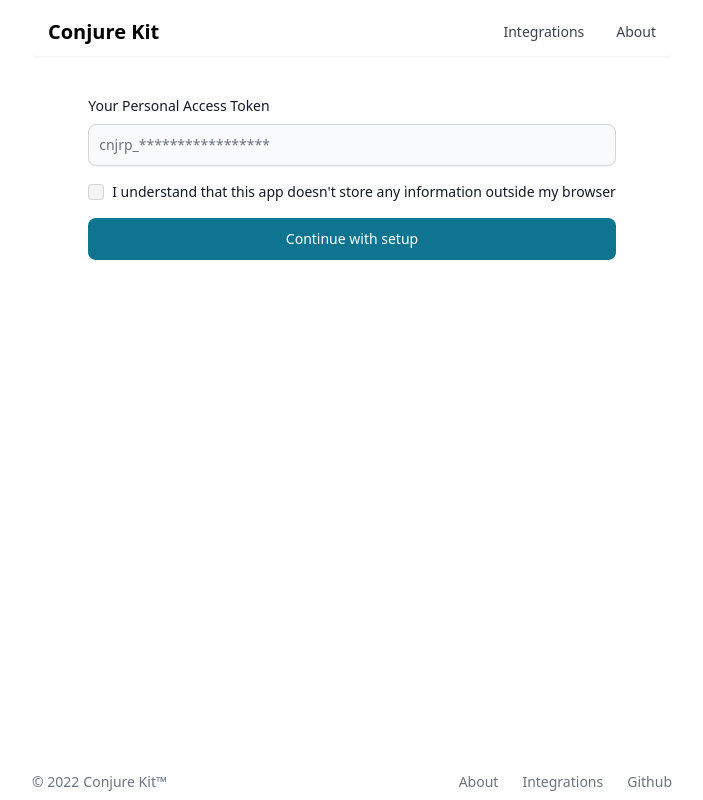
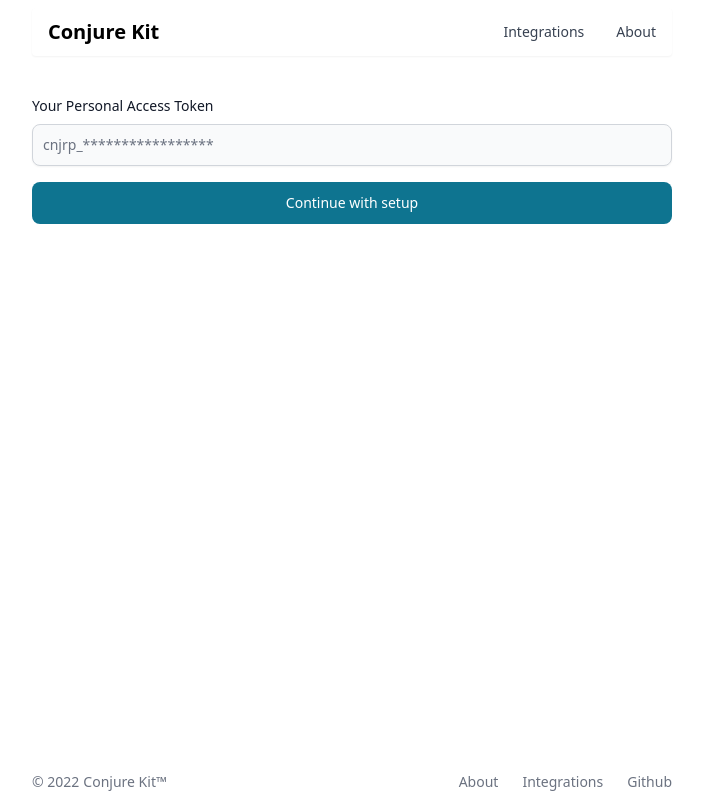
Before and after one commit to fakeheal/conjure-kit, a React (Create React App) app: page /get-started in a window 1280 px wide. Shown: the whole page, without its empty margins (288-991 px from the left). Built offline with nearby package versions, Linux system fonts and the light colour scheme.

Commit message:
feat: save credentials (rescue time + conjure tokens) to localstorage

```diff
--- a/src/App.js
+++ b/src/App.js
@@ -6,6 +6,7 @@
 import GetStarted from './Pages/GetStarted';
 import Home from './Pages/Home';
 import Integrations from './Pages/Integrations';
+import CredentialsProvider from './Providers/CredentialsProvider';
 
 
 function App() {
@@ -13,13 +14,15 @@
     <BrowserRouter>
       <div className="w-full mx-auto lg:w-2/4 h-screen py-2">
         <Navbar />
-        <div className="container mx-auto flex flex-col items-center py-4 sm:py-10">
+        <div className="container mx-auto flex flex-col py-4 sm:py-10">
+          <CredentialsProvider>
             <Routes>
               <Route index element={<Home />} />
               <Route path="integrations" element={<Integrations />} />
               <Route path="about" element={<About />} />
               <Route path="get-started" element={<GetStarted />} />
             </Routes>
+          </CredentialsProvider>
         </div>
         <Footer className="sticky top-[100vh] shadow-none">
           <Footer.Copyright
--- a/src/Pages/GetStarted.js
+++ b/src/Pages/GetStarted.js
@@ -1,6 +1,32 @@
-import {Label, Checkbox, Button, TextInput} from 'flowbite-react';
+import { Label, Button, TextInput } from 'flowbite-react';
+import React from 'react';
+import { CredentialsContext } from '../Providers/CredentialsProvider';
 
-export default function () {
+const GetStarted = () => {
+
+  const credentials = React.useContext(CredentialsContext);
+
+  const [personalAccessToken, setPersonalAccessToken] = React.useState('');
+  const [rescueTimeApiToken, setRescueTimeApiToken] = React.useState('');
+
+
+  const onConjureTokenButtonClicked = (e) => {
+    e.preventDefault();
+    credentials.conjure.set(personalAccessToken);
+  }
+
+  const onRescueTimeTokenButtonClicked = (e) => {
+    e.preventDefault();
+    credentials.rescueTime.set(rescueTimeApiToken);
+  }
+
+  const onClearCredentialsButtonPressed = e => {
+    e.preventDefault();
+    credentials.rescueTime.set('');
+    credentials.conjure.set('');
+  }
+
+  if (!credentials.conjure.token) {
     return (
       <form className="flex flex-col gap-4">
         <div>
@@ -16,18 +42,56 @@
             placeholder="cnjrp_*****************"
             required={true}
             shadow={true}
+            onChange={event => setPersonalAccessToken(event.target.value)}
           />
         </div>
-
-      <div className="flex items-center gap-2">
-        <Checkbox id="agree" />
-        <Label htmlFor="agree">
-          I understand that this app doesn't store any information outside my browser
-        </Label>
-      </div>
-      <Button type="submit">
+        <Button type="submit" onClick={onConjureTokenButtonClicked}>
           Continue with setup
         </Button>
       </form>
+    );
+  }
+
+  if (!credentials.rescueTime.token) {
+    return (
+      <form className="flex flex-col gap-4">
+        <div>
+          <Label
+            className="mb-2 block"
+            htmlFor="personal-access-token"
+          >
+            Rescue Time API Token
+          </Label>
+          <TextInput
+            id="personal-access-token"
+            type="text"
+            placeholder="rsctim_*****************"
+            required={true}
+            shadow={true}
+            onChange={event => setRescueTimeApiToken(event.target.value)}
+          />
+        </div>
+        <Button type="submit" onClick={onRescueTimeTokenButtonClicked}>
+          Continue with setup
+        </Button>
+      </form>
+    );
+  }
+
+  return (
+    <div className="flex flex-col items-center gap-8">
+      <img
+        alt="Mythic Quest: Huzzah"
+        className="inline"
+        src="https://64.media.tumblr.com/d50344f8706d8ae1d1a4c666b8a6acea/53f0db378312c183-71/s540x810/b0bff49f80a0027022f10374d8fc719cacdfa785.gifv" />
+
+
+      <Button type="submit" onClick={onClearCredentialsButtonPressed}>
+        Clear Credentials
+      </Button>
+    </div>
   )
-}
+
+};
+
+export default GetStarted;
--- /dev/null
+++ b/src/Providers/CredentialsProvider.js
@@ -0,0 +1,35 @@
+import React from 'react';
+
+export const CredentialsContext = React.createContext();
+
+const CONJURE_KEY = 'conjure';
+const RESCUE_TIME_KEY = 'rescue_time';
+
+export default function (props) {
+  const [conjureToken, setConjureToken] = React.useState(localStorage.getItem(CONJURE_KEY) ?? '');
+  const [rescueTimeToken, setRescueTimeToken] = React.useState(localStorage.getItem(RESCUE_TIME_KEY) ?? '');
+
+  React.useEffect(() => {
+    localStorage.setItem(CONJURE_KEY, conjureToken);
+  }, [conjureToken]);
+
+  React.useEffect(() => {
+    localStorage.setItem(RESCUE_TIME_KEY, rescueTimeToken);
+  }, [rescueTimeToken]);
+
+
+  return (
+    <CredentialsContext.Provider value={{
+      conjure: {
+        set: setConjureToken,
+        token: conjureToken
+      },
+      rescueTime: {
+        set: setRescueTimeToken,
+        token: rescueTimeToken
+      },
+    }}>
+      {props.children}
+    </CredentialsContext.Provider>
+  )
+}
```
Lines whose indentation alone changed are shown as unchanged.
